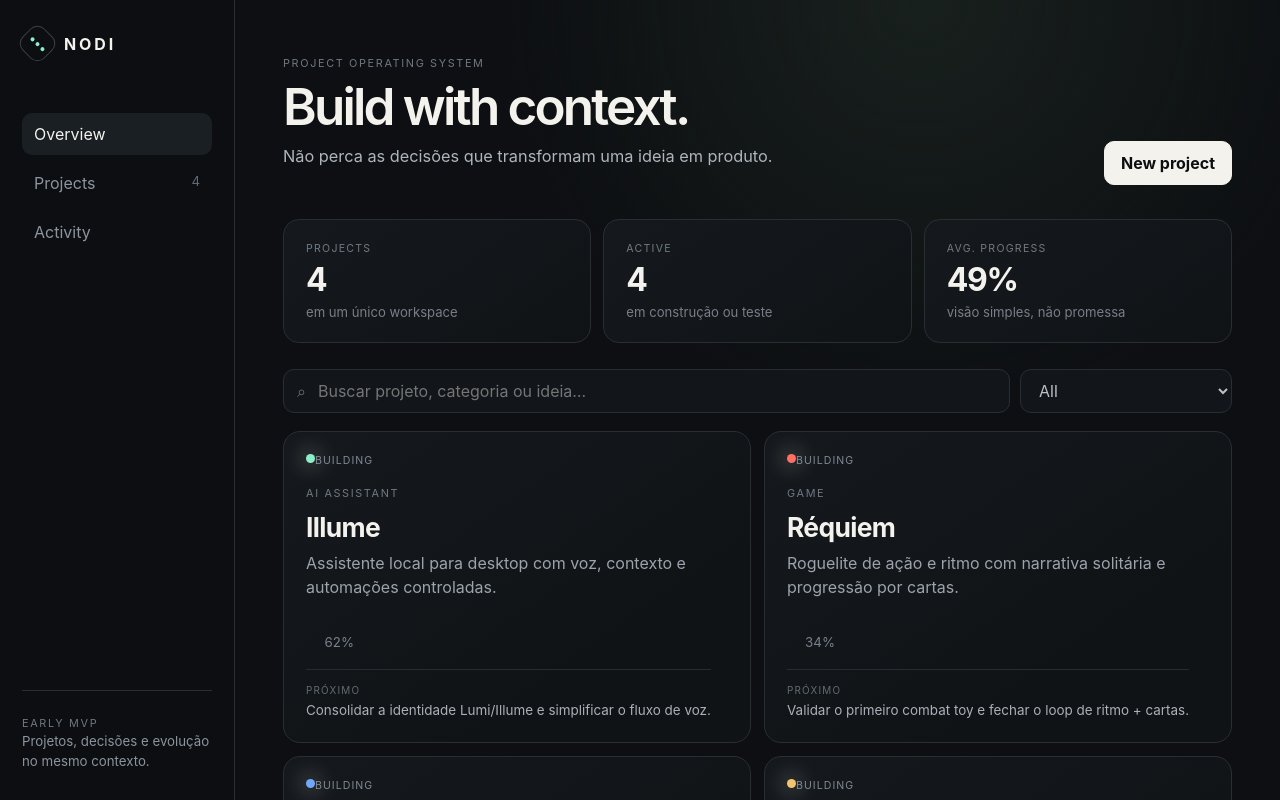
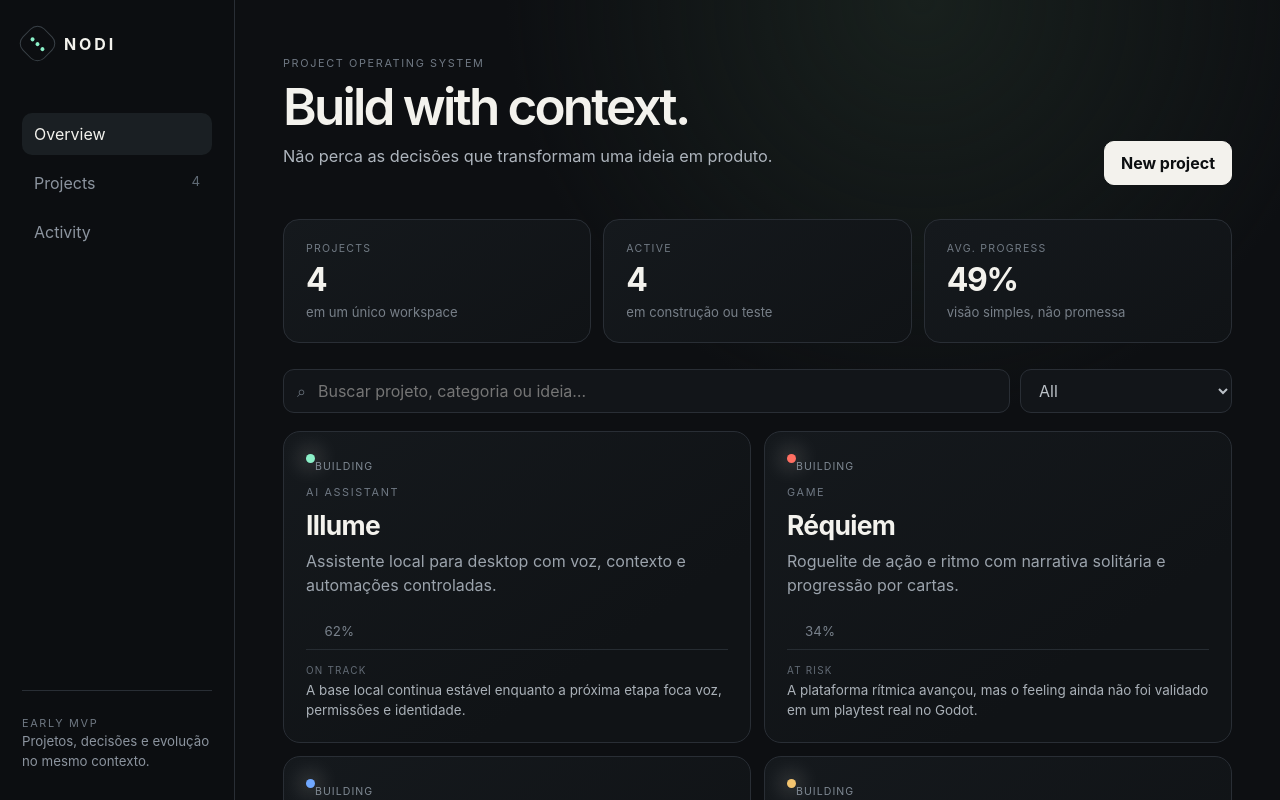
Before and after one commit to PHenriquen/Nodi, a React (Vite) app: page / in a window 1280 px wide. Shown: the top 800 px of the page. Built offline with nearby package versions, Linux system fonts and the light colour scheme.

Commit message:
feat: surface project health on cards

```diff
--- a/src/components/ProjectCard.tsx
+++ b/src/components/ProjectCard.tsx
@@ -1,4 +1,5 @@
 import type { Project } from '../types';
+import { getProjectHealth } from '../types';
 
 interface ProjectCardProps {
   project: Project;
@@ -6,11 +7,14 @@ interface ProjectCardProps {
 }
 
 export function ProjectCard({ project, onOpen }: ProjectCardProps) {
+  const health = getProjectHealth(project);
+  const healthClass = health.toLowerCase().replaceAll(' ', '-');
+
   return (
     <button className="project-card" onClick={() => onOpen(project)}>
       <div className="project-card-head">
         <span className="project-dot" style={{ background: project.accent }} />
-        <span className={`status status-${project.status.toLowerCase()}`}>{project.status}</span>
+        <div className="project-card-signals"><span className={`health-dot health-${healthClass}`} /><span className={`status status-${project.status.toLowerCase()}`}>{project.status}</span></div>
       </div>
       <div>
         <p className="eyebrow">{project.category}</p>
@@ -22,8 +26,8 @@ export function ProjectCard({ project, onOpen }: ProjectCardProps) {
         <small>{project.progress}%</small>
       </div>
       <div className="project-next">
-        <small>PRÓXIMO</small>
-        <span>{project.nextMilestone}</span>
+        <small>{health.toUpperCase()}</small>
+        <span>{project.updates[0]?.summary ?? project.nextMilestone}</span>
       </div>
     </button>
   );
```
